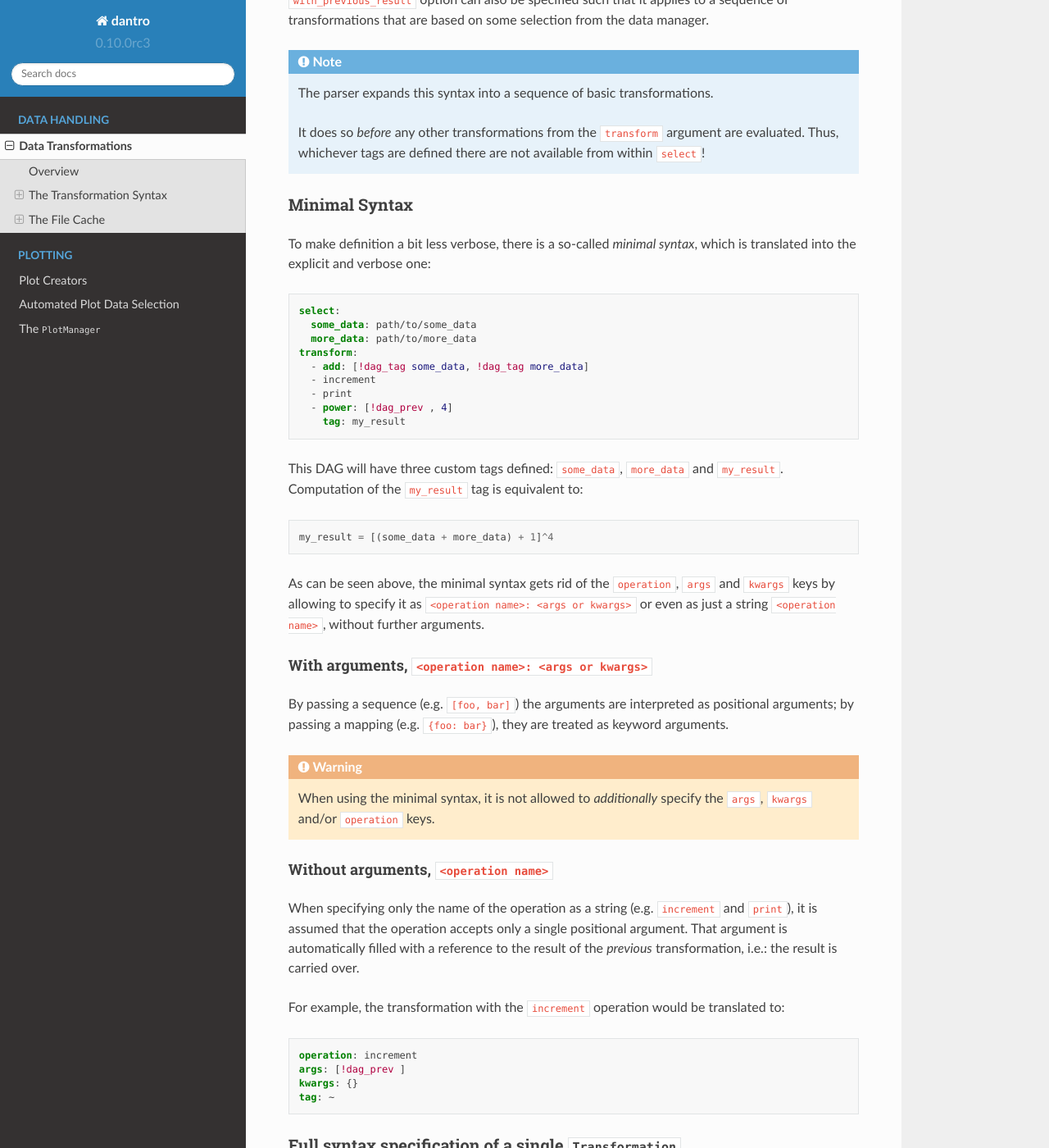
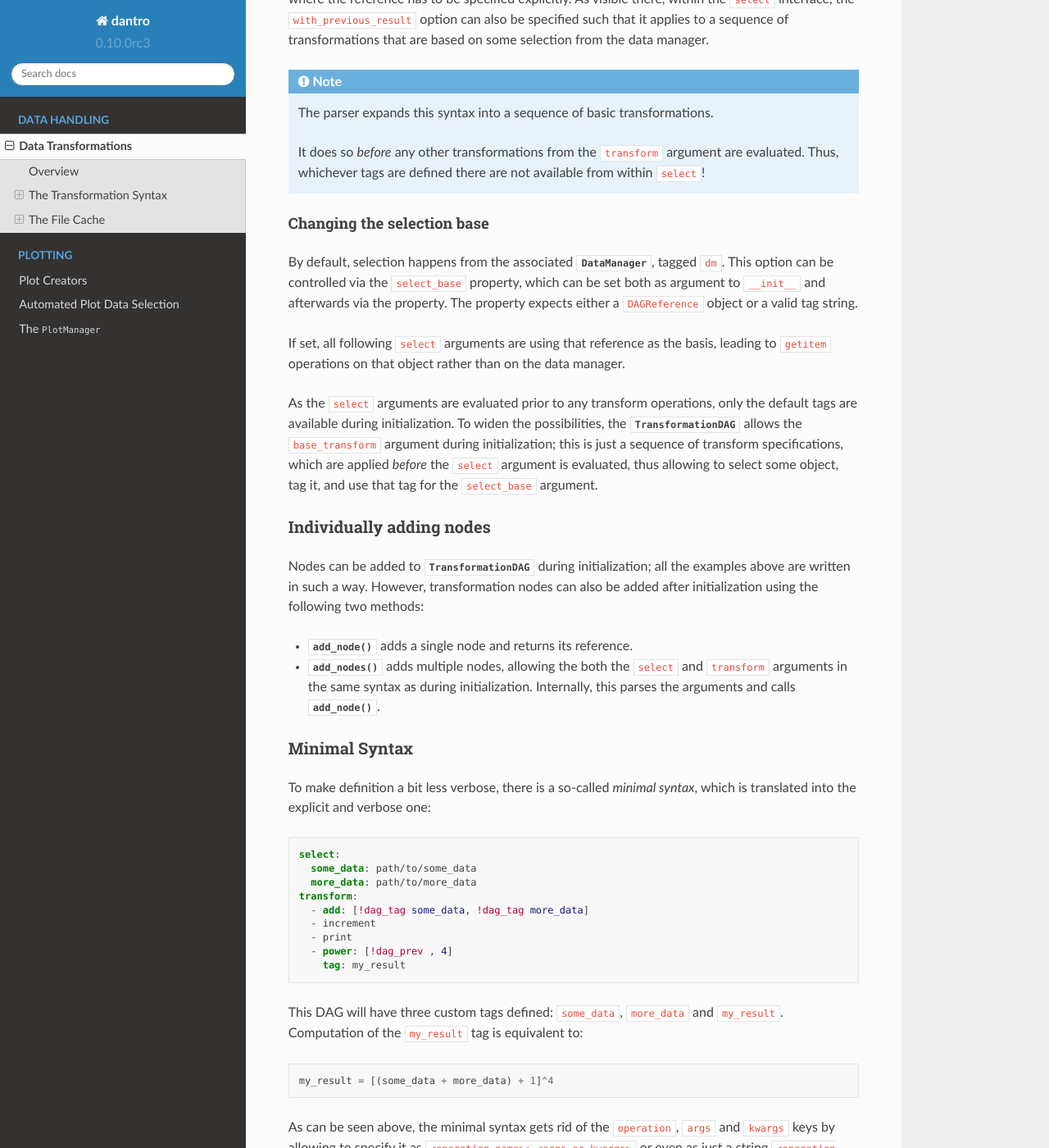
Before and after one commit to utopia-foss/dantro, a Sphinx documentation site: the page built from doc/data_io/transform.rst, in a window 1280 px wide and 1400 px high, scrolled down 8686 px. Shown: the whole window at 82% size. Built offline with Sphinx 7.4.7 and the Read the Docs theme 2.0.0, drawn with Linux system fonts in a browser that asks for light colours; pages that are not in the unit, such as notebooks, are missing from menus; some of the changed text lies outside the part shown.

Commit message:
Extend the data transformation docs with new features

```diff
--- a/doc/data_io/transform.rst
+++ b/doc/data_io/transform.rst
@@ -371,9 +371,29 @@ As visible there, within the ``select`` interface, the ``with_previous_result``
 
     It does so *before* any other transformations from the ``transform`` argument are evaluated. Thus, whichever tags are defined there are not available from within ``select``!
 
+Changing the selection base
+"""""""""""""""""""""""""""
+By default, selection happens from the associated :py:class:`~dantro.data_mngr.DataManager`, tagged ``dm``.
+This option can be controlled via the ``select_base`` property, which can be set both as argument to ``__init__`` and afterwards via the property.
+The property expects either a ``DAGReference`` object or a valid tag string.
+
+If set, all following ``select`` arguments are using that reference as the basis, leading to ``getitem`` operations on that object rather than on the data manager.
+
+As the ``select`` arguments are evaluated prior to any transform operations, only the default tags are available during initialization.
+To widen the possibilities, the :py:class:`~dantro.dag.TransformationDAG` allows the ``base_transform`` argument during initialization; this is just a sequence of transform specifications, which are applied *before* the ``select`` argument is evaluated, thus allowing to select some object, tag it, and use that tag for the ``select_base`` argument.
+
+
+Individually adding nodes
+^^^^^^^^^^^^^^^^^^^^^^^^^
+Nodes can be added to :py:class:`~dantro.dag.TransformationDAG` during initialization; all the examples above are written in such a way.
+However, transformation nodes can also be added after initialization using the following two methods:
+
+- :py:meth:`~dantro.dag.TransformationDAG.add_node` adds a single node and returns its reference.
+- :py:meth:`~dantro.dag.TransformationDAG.add_nodes` adds multiple nodes, allowing the both the ``select`` and ``transform`` arguments in the same syntax as during initialization.
+  Internally, this parses the arguments and calls :py:meth:`~dantro.dag.TransformationDAG.add_node`.
+
 
 .. _dag-minimal-syntax:
-
 Minimal Syntax
 ^^^^^^^^^^^^^^
 To make definition a bit less verbose, there is a so-called *minimal syntax*, which is translated into the explicit and verbose one:
```
